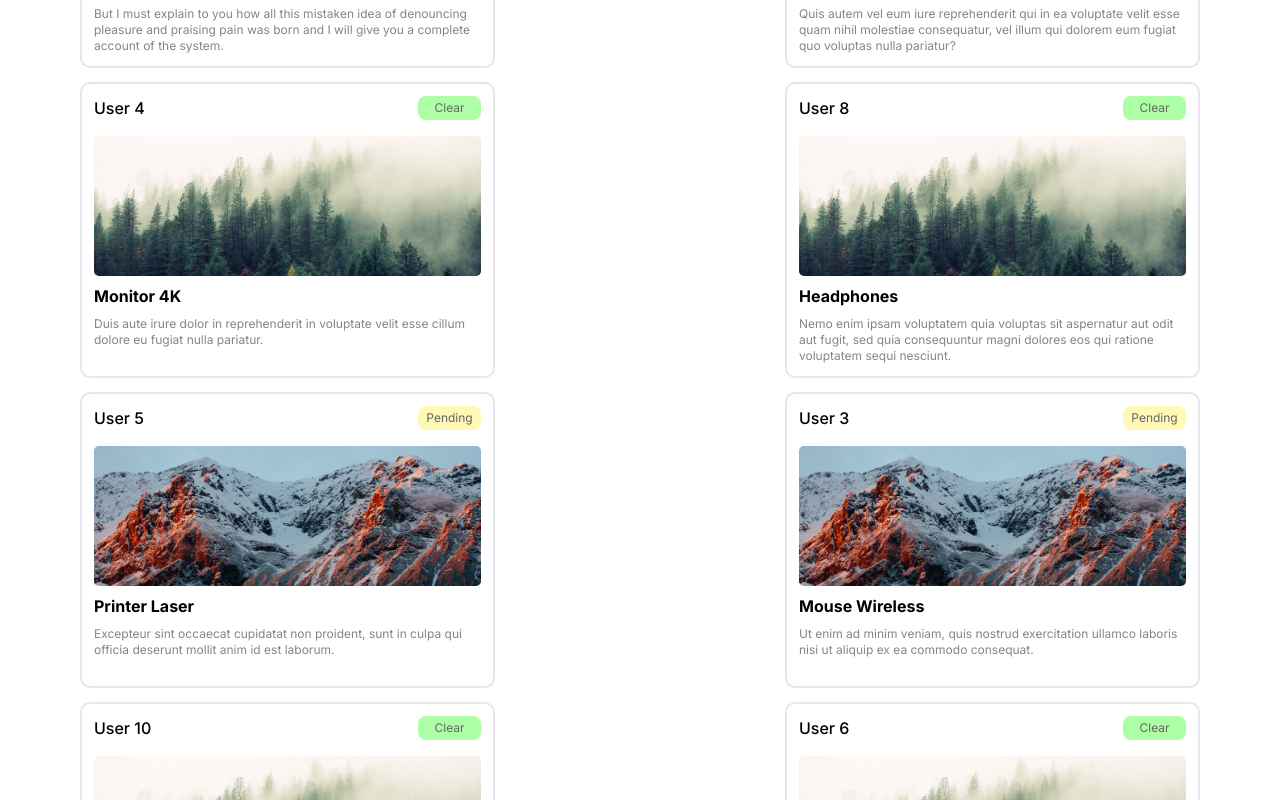
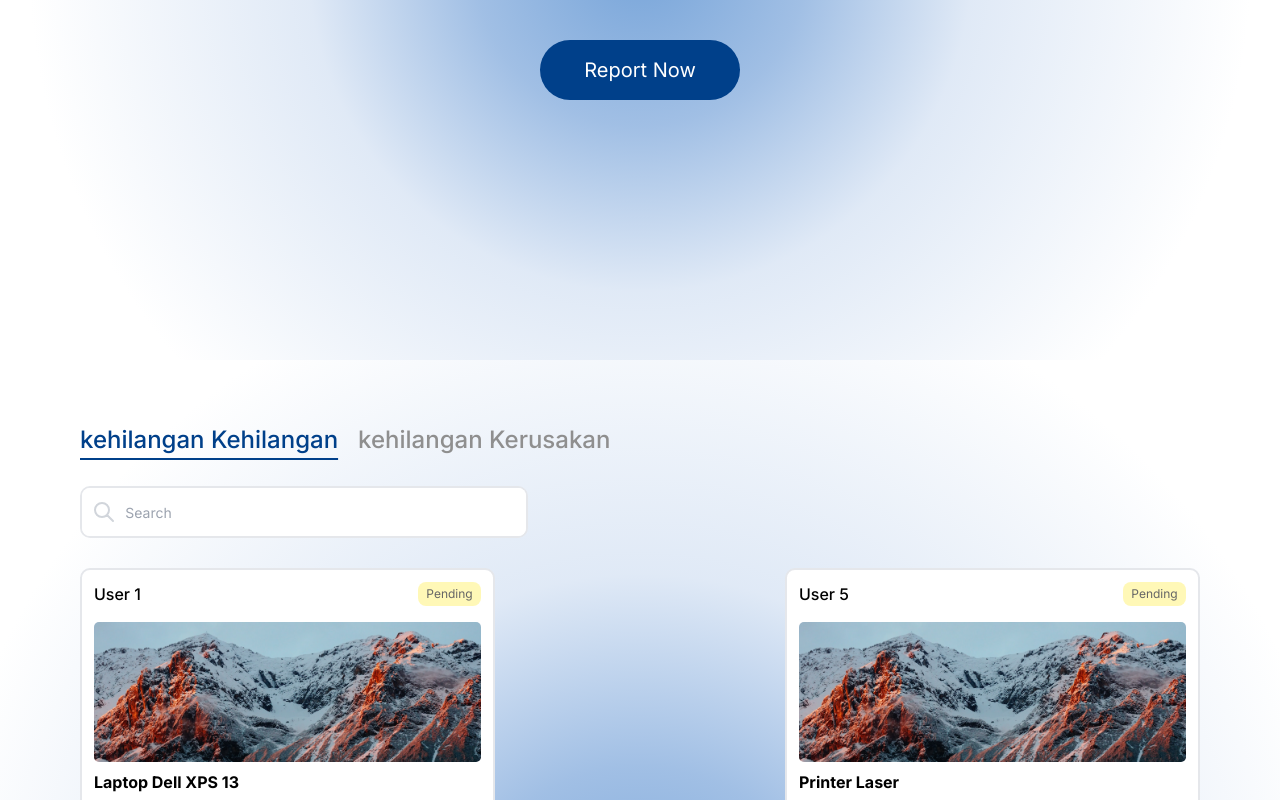
Before and after one commit to Aditya27T/sip-fe, a Next.js app: page / in a window 1280 px wide. Shown: the part 440-1240 px from the top of the page. Built offline with nearby package versions, Linux system fonts and the light colour scheme.

Commit message:
feat : logic creatdedAt, vote count

```diff
--- a/src/app/home/page.js
+++ b/src/app/home/page.js
@@ -1,38 +1,160 @@
 "use client";
-import React from "react";
+import React, { useState, useEffect } from "react";
 import { useRouter } from "next/navigation";
 import Image from "next/image";
 
 import Navbar from "@/components/Navbar";
+import Button from "@/components/Button";
 import Search from "@/components/Search";
 import styles from "@/app/home/home.module.css";
 
-const data = [
-    { id: 1, namaUser: "User 1", status: "Pending", thumbnail: "/assets/images/thumbnail_1.jpg", namaBarang: "Laptop Dell XPS 13", deskripsi: "Lorem ipsum dolor sit amet, consectetur adipiscing elit.", type: "kehilangan", vote: 0 },
-    { id: 2, namaUser: "User 2", status: "Clear", thumbnail: "/assets/images/thumbnail_2.jpg", namaBarang: "Keyboard Mechanical", deskripsi: "Sed do eiusmod tempor incididunt ut labore et dolore magna aliqua.", type: "kerusakan", vote: 5 },
-    { id: 3, namaUser: "User 3", status: "Pending", thumbnail: "/assets/images/thumbnail_1.jpg", namaBarang: "Mouse Wireless", deskripsi: "Ut enim ad minim veniam, quis nostrud exercitation ullamco laboris nisi ut aliquip ex ea commodo consequat.", type: "kehilangan", vote: 10 },
-    { id: 4, namaUser: "User 4", status: "Clear", thumbnail: "/assets/images/thumbnail_2.jpg", namaBarang: "Monitor 4K", deskripsi: "Duis aute irure dolor in reprehenderit in voluptate velit esse cillum dolore eu fugiat nulla pariatur.", type: "kerusakan", vote: 20 },
-    { id: 5, namaUser: "User 5", status: "Pending", thumbnail: "/assets/images/thumbnail_1.jpg", namaBarang: "Printer Laser", deskripsi: "Excepteur sint occaecat cupidatat non proident, sunt in culpa qui officia deserunt mollit anim id est laborum.", type: "kehilangan", vote: 13 },
-    { id: 6, namaUser: "User 6", status: "Clear", thumbnail: "/assets/images/thumbnail_2.jpg", namaBarang: "Smartphone", deskripsi: "Sed ut perspiciatis unde omnis iste natus error sit voluptatem accusantium doloremque laudantium, totam rem aperiam.", type: "kerusakan", vote: 7 },
-    { id: 7, namaUser: "User 7", status: "Pending", thumbnail: "/assets/images/thumbnail_1.jpg", namaBarang: "Tablet", deskripsi: "Eaque ipsa quae ab illo inventore veritatis et quasi architecto beatae vitae dicta sunt explicabo.", type: "kehilangan", vote: 3 },
-    { id: 8, namaUser: "User 8", status: "Clear", thumbnail: "/assets/images/thumbnail_2.jpg", namaBarang: "Headphones", deskripsi: "Nemo enim ipsam voluptatem quia voluptas sit aspernatur aut odit aut fugit, sed quia consequuntur magni dolores eos qui ratione voluptatem sequi nesciunt.", type: "kerusakan", vote: 15 },
-    { id: 9, namaUser: "User 9", status: "Pending", thumbnail: "/assets/images/thumbnail_1.jpg", namaBarang: "Webcam", deskripsi: "Neque porro quisquam est, qui dolorem ipsum quia dolor sit amet, consectetur, adipisci velit, sed quia non numquam eius modi tempora incidunt ut labore et dolore magnam aliquam quaerat voluptatem.", type: "kehilangan", vote: 2 },
-    { id: 10, namaUser: "User 10", status: "Clear", thumbnail: "/assets/images/thumbnail_2.jpg", namaBarang: "Microphone", deskripsi: "Ut enim ad minima veniam, quis nostrum exercitationem ullam corporis suscipit laboriosam, nisi ut aliquid ex ea commodi consequatur?", type: "kerusakan", vote: 8 },
-    { id: 11, namaUser: "User 11", status: "Pending", thumbnail: "/assets/images/thumbnail_1.jpg", namaBarang: "Router", deskripsi: "Quis autem vel eum iure reprehenderit qui in ea voluptate velit esse quam nihil molestiae consequatur, vel illum qui dolorem eum fugiat quo voluptas nulla pariatur?", type: "kehilangan", vote: 54 },
-    { id: 12, namaUser: "User 12", status: "Clear", thumbnail: "/assets/images/thumbnail_2.jpg", namaBarang: "External Hard Drive", deskripsi: "But I must explain to you how all this mistaken idea of denouncing pleasure and praising pain was born and I will give you a complete account of the system.", type: "kerusakan", vote: 92 }
+const initialData = [
+  {
+    id: 1, namaUser: "User 1", status: "Pending", thumbnail: "/assets/images/thumbnail_1.jpg",
+    namaBarang: "Laptop Dell XPS 13", deskripsi: "Lorem ipsum dolor sit amet, consectetur adipiscing elit.",
+    type: "kehilangan", vote: 0,
+    createdAt: "2023-11-15 10:21:37.261134+01:00", updatedAt: "2024-03-12 18:30:45.261134+01:00"
+  },
+  {
+    id: 2, namaUser: "User 2", status: "Clear", thumbnail: "/assets/images/thumbnail_2.jpg",
+    namaBarang: "Keyboard Mechanical", deskripsi: "Sed do eiusmod tempor incididunt ut labore et dolore magna aliqua.",
+    type: "kerusakan", vote: 5,
+    createdAt: "2022-06-27 14:43:37.261134+01:00", updatedAt: "2023-05-09 19:47:23.261134+01:00"
+  },
+  {
+    id: 3, namaUser: "User 3", status: "Pending", thumbnail: "/assets/images/thumbnail_1.jpg",
+    namaBarang: "Mouse Wireless", deskripsi: "Ut enim ad minim veniam, quis nostrud exercitation ullamco laboris nisi ut aliquip ex ea commodo consequat.",
+    type: "kehilangan", vote: 10,
+    createdAt: "2021-08-11 08:12:37.261134+01:00", updatedAt: "2022-10-25 16:18:54.261134+01:00"
+  },
+  {
+    id: 4, namaUser: "User 4", status: "Clear", thumbnail: "/assets/images/thumbnail_2.jpg",
+    namaBarang: "Monitor 4K", deskripsi: "Duis aute irure dolor in reprehenderit in voluptate velit esse cillum dolore eu fugiat nulla pariatur.",
+    type: "kerusakan", vote: 20,
+    createdAt: "2020-12-30 12:25:37.261134+01:00", updatedAt: "2021-04-19 11:33:48.261134+01:00"
+  },
+  {
+    id: 5, namaUser: "User 5", status: "Pending", thumbnail: "/assets/images/thumbnail_1.jpg",
+    namaBarang: "Printer Laser", deskripsi: "Excepteur sint occaecat cupidatat non proident, sunt in culpa qui officia deserunt mollit anim id est laborum.",
+    type: "kehilangan", vote: 13,
+    createdAt: "2022-09-09 07:35:37.261134+01:00", updatedAt: "2023-11-22 20:21:37.261134+01:00"
+  },
+  {
+    id: 6, namaUser: "User 6", status: "Clear", thumbnail: "/assets/images/thumbnail_2.jpg",
+    namaBarang: "Smartphone", deskripsi: "Sed ut perspiciatis unde omnis iste natus error sit voluptatem accusantium doloremque laudantium, totam rem aperiam.",
+    type: "kerusakan", vote: 7,
+    createdAt: "2021-07-04 15:48:37.261134+01:00", updatedAt: "2023-01-29 10:54:23.261134+01:00"
+  },
+  {
+    id: 7, namaUser: "User 7", status: "Pending", thumbnail: "/assets/images/thumbnail_1.jpg",
+    namaBarang: "Tablet", deskripsi: "Eaque ipsa quae ab illo inventore veritatis et quasi architecto beatae vitae dicta sunt explicabo.",
+    type: "kehilangan", vote: 3,
+    createdAt: "2020-04-13 17:02:37.261134+01:00", updatedAt: "2021-08-14 13:47:11.261134+01:00"
+  },
+  {
+    id: 8, namaUser: "User 8", status: "Clear", thumbnail: "/assets/images/thumbnail_2.jpg",
+    namaBarang: "Headphones", deskripsi: "Nemo enim ipsam voluptatem quia voluptas sit aspernatur aut odit aut fugit, sed quia consequuntur magni dolores eos qui ratione voluptatem sequi nesciunt.",
+    type: "kerusakan", vote: 15,
+    createdAt: "2023-03-21 19:13:37.261134+01:00", updatedAt: "2023-12-01 09:32:45.261134+01:00"
+  },
+  {
+    id: 9, namaUser: "User 9", status: "Pending", thumbnail: "/assets/images/thumbnail_1.jpg",
+    namaBarang: "Webcam", deskripsi: "Neque porro quisquam est, qui dolorem ipsum quia dolor sit amet, consectetur, adipisci velit, sed quia non numquam eius modi tempora incidunt ut labore et dolore magnam aliquam quaerat voluptatem.",
+    type: "kehilangan", vote: 2,
+    createdAt: "2021-11-19 11:53:37.261134+01:00", updatedAt: "2022-02-07 14:27:29.261134+01:00"
+  },
+  {
+    id: 10, namaUser: "User 10", status: "Clear", thumbnail: "/assets/images/thumbnail_2.jpg",
+    namaBarang: "Microphone", deskripsi: "Ut enim ad minima veniam, quis nostrum exercitationem ullam corporis suscipit laboriosam, nisi ut aliquid ex ea commodi consequatur?",
+    type: "kerusakan", vote: 8,
+    createdAt: "2020-10-08 05:43:37.261134+01:00", updatedAt: "2021-03-17 08:11:52.261134+01:00"
+  },
+  {
+    id: 11, namaUser: "User 11", status: "Pending", thumbnail: "/assets/images/thumbnail_1.jpg",
+    namaBarang: "Router", deskripsi: "Quis autem vel eum iure reprehenderit qui in ea voluptate velit esse quam nihil molestiae consequatur, vel illum qui dolorem eum fugiat quo voluptas nulla pariatur?",
+    type: "kehilangan", vote: 54,
+    createdAt: "2022-01-28 20:34:37.261134+01:00", updatedAt: "2023-06-15 12:45:21.261134+01:00"
+  },
+  {
+    id: 12, namaUser: "User 12", status: "Clear", thumbnail: "/assets/images/thumbnail_2.jpg",
+    namaBarang: "External Hard Drive", deskripsi: "But I must explain to you how all this mistaken idea of denouncing pleasure and praising pain was born and I will give you a complete account of the system.",
+    type: "kerusakan", vote: 92,
+    createdAt: "2020-05-06 13:18:37.261134+01:00", updatedAt: "2022-07-27 15:23:34.261134+01:00"
+  }
 ];
 
-export default function Trending() {
+
+export default function Main() {
   const router = useRouter();
-    const sortedData = data.sort((a, b) => b.vote - a.vote);
+  const [dataLaporan, setDataLaporan] = useState(initialData); // kie bisa dihapus bae ketika data wis ana nang API
+  const [selectedType, setSelectedType] = useState("kehilangan");
+  const [filteredDataLaporan, setFilteredDataLaporan] = useState([]);
+
+  useEffect(() => {
+    const fetchData = async () => {
+      try {
+        // nah nang kene kie di fetch data saka API langsung, pengganti const [dataLaporan, setDataLaporan] = useState(initialData);
+        // const response = await fetch('Link API');
+        // if (!response.ok) {
+        //     throw new Error('cannot fetch data from API');
+        // }
+        // const dataLaporan = await response.json();
+
+        const sortedFilteredDataLaporan = dataLaporan
+          .filter(item => item.type === selectedType)
+          .sort((recent, last) => new Date(last.createdAt) - new Date(recent.createdAt));
+
+        setFilteredDataLaporan(sortedFilteredDataLaporan);
+      } catch (error) {
+        console.error('errorr : ', error.message);
+      }
+    };
+
+    fetchData();
+  }, [dataLaporan, selectedType]); // mgko dataLaporan kie diapus ketika get data wis sekang API
+
+  const handleTypeChange = (type) => {
+    setSelectedType(type);
+  };
 
   return (
     <>
       <Navbar />
       <main className="w-full h-auto">
-                <section id="laporan" className="w-full h-auto flex justify-center items-center pt-[130px] pb-[50px]">
+        <section id="hero" className={`${styles.backgroundRadial} w-full h-screen flex justify-center items-center`}>
+          <div className="w-full flex flex-col gap-[20px] md:gap-[60px] justify-center items-center">
+            <h1 className="text-center text-2xl sm:text-4xl md:text-6xl mx-[20px] sm:mx-[20px] lg:mx-[120px] leading-[30px] sm:leading-[40px] md:leading-[80px]">Revolutionize Your Inventory with Smart <span className="text-[#00408A]">SIP Reporting</span></h1>
+            <a onClick={function () {
+              router.push("/login")
+            }}>
+              <Button className="w-[150px] md:w-[200px] h-[40px] md:h-[60px] font-normal rounded-[32px] bg-[#00408A] text-center text-sm md:text-xl text-white">
+                Report Now
+              </Button>
+            </a>
+          </div>
+        </section>
+
+        <section id="laporan" className={`${styles.backgroundRadial} w-full h-auto flex justify-center items-center py-16`}>
           <div className="container mx-auto">
             <div className="w-full h-auto flex flex-col gap-[30px]">
+              <div className="w-full h-auto flex flex-col justify-start gap-[30px]">
+                {/* Option */}
+                <div className="w-full h-auto flex justify-center lg:justify-start">
+                  <ul className="flex items-center gap-5">
+                    <li
+                      className={`text-xs sm:text-base md:text-2xl font-medium cursor-pointer ${selectedType === 'kehilangan' ? 'underline underline-offset-[5px] sm:underline-offset-[10px] text-[#00408A]' : 'text-[#8F8F8F]'}`}
+                      onClick={() => handleTypeChange('kehilangan')}
+                    >
+                      kehilangan Kehilangan
+                    </li>
+                    <li
+                      className={`text-xs sm:text-base md:text-2xl font-medium cursor-pointer ${selectedType === 'kerusakan' ? 'underline underline-offset-[5px] sm:underline-offset-[10px] text-[#00408A]' : 'text-[#8F8F8F]'}`}
+                      onClick={() => handleTypeChange('kerusakan')}
+                    >
+                      kehilangan Kerusakan
+                    </li>
+                  </ul>
+                </div>
                 {/* Search */}
                 <div className="w-full lg:max-w-md rounded-[10px] border-2">
                   <div className="relative flex items-center w-full h-[40px] sm:h-12 rounded-lg focus-within:shadow-lg bg-white overflow-hidden">
@@ -44,9 +166,10 @@ export default function Trending() {
                     <Search className="peer h-full w-full outline-none text-sm text-gray-700 pr-2" type="text" id="search" placeholder="Search" />
                   </div>
                 </div>
-                            {/* Data Card kehilangan */}
-                            <div className="w-full h-auto flex flex-wrap justify-between items-center gap-[14px]">
-                                {sortedData.map((item, index) => (
+              </div>
+              {/* Laporan Data */}
+              <div className="w-full h-auto flex flex-wrap justify-between items-center gap-[20px]">
+                {filteredDataLaporan.map((item, index) => (
                   <div key={index} className="w-full md:max-w-[345px] lg:max-w-[415px] h-[400px] md:h-[257px] lg:h-[296px] flex flex-col gap-2 p-3 border-2 rounded-[10px] bg-white">
                     <div className="w-full h-auto flex justify-between items-center">
                       <h3 className="text-base font-medium">{item.namaUser}</h3>
@@ -62,7 +185,7 @@ export default function Trending() {
                       className="w-full h-[250px] md:h-[105px] lg:h-[140px] !mt-[8px] object-cover rounded-[5px]"
                     />
                     <h2 className="text-sm lg:text-base font-bold">{item.namaBarang}</h2>
-                                        <p className={`${styles.kehilanganCardDescription} text-xs text-[#858585] overflow-hidden`}>{item.deskripsi}</p>
+                    <p className={`${styles.laporanCardDescription} text-xs text-[#858585] overflow-hidden`}>{item.deskripsi}</p>
                   </div>
                 ))}
               </div>
@@ -71,5 +194,5 @@ export default function Trending() {
         </section>
       </main>
     </>
-    );
+  )
 }
--- a/src/app/trending/page.js
+++ b/src/app/trending/page.js
@@ -1,5 +1,5 @@
 "use client";
-import React, { useState } from "react";
+import React from "react";
 import { useRouter } from "next/navigation";
 import Image from "next/image";
 
@@ -7,23 +7,85 @@ import Navbar from "@/components/Navbar";
 import Search from "@/components/Search";
 import styles from "@/app/home/home.module.css";
 
-const data = [
-    { id:1, namaUser: "User 1", status: "Pending", thumbnail: "/assets/images/thumbnail_1.jpg", namaBarang: "Laptop Dell XPS 13", deskripsi: "Lorem ipsum dolor sit amet, consectetur adipiscing elit.", type: "kehilangan", vote: 0 },
-    { id:2, namaUser: "User 2", status: "Clear", thumbnail: "/assets/images/thumbnail_2.jpg", namaBarang: "Keyboard Mechanical", deskripsi: "Sed do eiusmod tempor incididunt ut labore et dolore magna aliqua.", type: "kerusakan", vote: 5},
-    { id:3, namaUser: "User 3", status: "Pending", thumbnail: "/assets/images/thumbnail_1.jpg", namaBarang: "Mouse Wireless", deskripsi: "Ut enim ad minim veniam, quis nostrud exercitation ullamco laboris nisi ut aliquip ex ea commodo consequat.", type: "kehilangan", vote: 10},
-    { id:4, namaUser: "User 4", status: "Clear", thumbnail: "/assets/images/thumbnail_2.jpg", namaBarang: "Monitor 4K", deskripsi: "Duis aute irure dolor in reprehenderit in voluptate velit esse cillum dolore eu fugiat nulla pariatur.", type: "kerusakan", vote: 20},
-    { id:5, namaUser: "User 5", status: "Pending", thumbnail: "/assets/images/thumbnail_1.jpg", namaBarang: "Printer Laser", deskripsi: "Excepteur sint occaecat cupidatat non proident, sunt in culpa qui officia deserunt mollit anim id est laborum.", type: "kehilangan", vote: 13},
-    { id:6, namaUser: "User 6", status: "Clear", thumbnail: "/assets/images/thumbnail_2.jpg", namaBarang: "Smartphone", deskripsi: "Sed ut perspiciatis unde omnis iste natus error sit voluptatem accusantium doloremque laudantium, totam rem aperiam.", type: "kerusakan", vote: 7},
-    { id:7, namaUser: "User 7", status: "Pending", thumbnail: "/assets/images/thumbnail_1.jpg", namaBarang: "Tablet", deskripsi: "Eaque ipsa quae ab illo inventore veritatis et quasi architecto beatae vitae dicta sunt explicabo.", type: "kehilangan", vote: 3},
-    { id:8, namaUser: "User 8", status: "Clear", thumbnail: "/assets/images/thumbnail_2.jpg", namaBarang: "Headphones", deskripsi: "Nemo enim ipsam voluptatem quia voluptas sit aspernatur aut odit aut fugit, sed quia consequuntur magni dolores eos qui ratione voluptatem sequi nesciunt.", type: "kerusakan", vote: 15},
-    { id:9, namaUser: "User 9", status: "Pending", thumbnail: "/assets/images/thumbnail_1.jpg", namaBarang: "Webcam", deskripsi: "Neque porro quisquam est, qui dolorem ipsum quia dolor sit amet, consectetur, adipisci velit, sed quia non numquam eius modi tempora incidunt ut labore et dolore magnam aliquam quaerat voluptatem.", type: "kehilangan", vote: 2},
-    { id:10, namaUser: "User 10", status: "Clear", thumbnail: "/assets/images/thumbnail_2.jpg", namaBarang: "Microphone", deskripsi: "Ut enim ad minima veniam, quis nostrum exercitationem ullam corporis suscipit laboriosam, nisi ut aliquid ex ea commodi consequatur?", type: "kerusakan", vote: 8},
-    { id:11, namaUser: "User 11", status: "Pending", thumbnail: "/assets/images/thumbnail_1.jpg", namaBarang: "Router", deskripsi: "Quis autem vel eum iure reprehenderit qui in ea voluptate velit esse quam nihil molestiae consequatur, vel illum qui dolorem eum fugiat quo voluptas nulla pariatur?", type: "kehilangan", vote: 54},
-    { id:12, namaUser: "User 12", status: "Clear", thumbnail: "/assets/images/thumbnail_2.jpg", namaBarang: "External Hard Drive", deskripsi: "But I must explain to you how all this mistaken idea of denouncing pleasure and praising pain was born and I will give you a complete account of the system.", type: "kerusakan", vote: 92}
+const initialData = [
+    {
+        id: 1, namaUser: "User 1", status: "Pending", thumbnail: "/assets/images/thumbnail_1.jpg",
+        namaBarang: "Laptop Dell XPS 13", deskripsi: "Lorem ipsum dolor sit amet, consectetur adipiscing elit.",
+        type: "kehilangan", vote: 0,
+        createdAt: "2023-11-15 10:21:37.261134+01:00", updatedAt: "2024-03-12 18:30:45.261134+01:00"
+    },
+    {
+        id: 2, namaUser: "User 2", status: "Clear", thumbnail: "/assets/images/thumbnail_2.jpg",
+        namaBarang: "Keyboard Mechanical", deskripsi: "Sed do eiusmod tempor incididunt ut labore et dolore magna aliqua.",
+        type: "kerusakan", vote: 5,
+        createdAt: "2022-06-27 14:43:37.261134+01:00", updatedAt: "2023-05-09 19:47:23.261134+01:00"
+    },
+    {
+        id: 3, namaUser: "User 3", status: "Pending", thumbnail: "/assets/images/thumbnail_1.jpg",
+        namaBarang: "Mouse Wireless", deskripsi: "Ut enim ad minim veniam, quis nostrud exercitation ullamco laboris nisi ut aliquip ex ea commodo consequat.",
+        type: "kehilangan", vote: 10,
+        createdAt: "2021-08-11 08:12:37.261134+01:00", updatedAt: "2022-10-25 16:18:54.261134+01:00"
+    },
+    {
+        id: 4, namaUser: "User 4", status: "Clear", thumbnail: "/assets/images/thumbnail_2.jpg",
+        namaBarang: "Monitor 4K", deskripsi: "Duis aute irure dolor in reprehenderit in voluptate velit esse cillum dolore eu fugiat nulla pariatur.",
+        type: "kerusakan", vote: 20,
+        createdAt: "2020-12-30 12:25:37.261134+01:00", updatedAt: "2021-04-19 11:33:48.261134+01:00"
+    },
+    {
+        id: 5, namaUser: "User 5", status: "Pending", thumbnail: "/assets/images/thumbnail_1.jpg",
+        namaBarang: "Printer Laser", deskripsi: "Excepteur sint occaecat cupidatat non proident, sunt in culpa qui officia deserunt mollit anim id est laborum.",
+        type: "kehilangan", vote: 13,
+        createdAt: "2022-09-09 07:35:37.261134+01:00", updatedAt: "2023-11-22 20:21:37.261134+01:00"
+    },
+    {
+        id: 6, namaUser: "User 6", status: "Clear", thumbnail: "/assets/images/thumbnail_2.jpg",
+        namaBarang: "Smartphone", deskripsi: "Sed ut perspiciatis unde omnis iste natus error sit voluptatem accusantium doloremque laudantium, totam rem aperiam.",
+        type: "kerusakan", vote: 7,
+        createdAt: "2021-07-04 15:48:37.261134+01:00", updatedAt: "2023-01-29 10:54:23.261134+01:00"
+    },
+    {
+        id: 7, namaUser: "User 7", status: "Pending", thumbnail: "/assets/images/thumbnail_1.jpg",
+        namaBarang: "Tablet", deskripsi: "Eaque ipsa quae ab illo inventore veritatis et quasi architecto beatae vitae dicta sunt explicabo.",
+        type: "kehilangan", vote: 3,
+        createdAt: "2020-04-13 17:02:37.261134+01:00", updatedAt: "2021-08-14 13:47:11.261134+01:00"
+    },
+    {
+        id: 8, namaUser: "User 8", status: "Clear", thumbnail: "/assets/images/thumbnail_2.jpg",
+        namaBarang: "Headphones", deskripsi: "Nemo enim ipsam voluptatem quia voluptas sit aspernatur aut odit aut fugit, sed quia consequuntur magni dolores eos qui ratione voluptatem sequi nesciunt.",
+        type: "kerusakan", vote: 15,
+        createdAt: "2023-03-21 19:13:37.261134+01:00", updatedAt: "2023-12-01 09:32:45.261134+01:00"
+    },
+    {
+        id: 9, namaUser: "User 9", status: "Pending", thumbnail: "/assets/images/thumbnail_1.jpg",
+        namaBarang: "Webcam", deskripsi: "Neque porro quisquam est, qui dolorem ipsum quia dolor sit amet, consectetur, adipisci velit, sed quia non numquam eius modi tempora incidunt ut labore et dolore magnam aliquam quaerat voluptatem.",
+        type: "kehilangan", vote: 2,
+        createdAt: "2021-11-19 11:53:37.261134+01:00", updatedAt: "2022-02-07 14:27:29.261134+01:00"
+    },
+    {
+        id: 10, namaUser: "User 10", status: "Clear", thumbnail: "/assets/images/thumbnail_2.jpg",
+        namaBarang: "Microphone", deskripsi: "Ut enim ad minima veniam, quis nostrum exercitationem ullam corporis suscipit laboriosam, nisi ut aliquid ex ea commodi consequatur?",
+        type: "kerusakan", vote: 8,
+        createdAt: "2020-10-08 05:43:37.261134+01:00", updatedAt: "2021-03-17 08:11:52.261134+01:00"
+    },
+    {
+        id: 11, namaUser: "User 11", status: "Pending", thumbnail: "/assets/images/thumbnail_1.jpg",
+        namaBarang: "Router", deskripsi: "Quis autem vel eum iure reprehenderit qui in ea voluptate velit esse quam nihil molestiae consequatur, vel illum qui dolorem eum fugiat quo voluptas nulla pariatur?",
+        type: "kehilangan", vote: 54,
+        createdAt: "2022-01-28 20:34:37.261134+01:00", updatedAt: "2023-06-15 12:45:21.261134+01:00"
+    },
+    {
+        id: 12, namaUser: "User 12", status: "Clear", thumbnail: "/assets/images/thumbnail_2.jpg",
+        namaBarang: "External Hard Drive", deskripsi: "But I must explain to you how all this mistaken idea of denouncing pleasure and praising pain was born and I will give you a complete account of the system.",
+        type: "kerusakan", vote: 92,
+        createdAt: "2020-05-06 13:18:37.261134+01:00", updatedAt: "2022-07-27 15:23:34.261134+01:00"
+    }
 ];
+
 
 export default function Trending() {
     const router = useRouter();
+    const sortedData = initialData.sort((recent, last) => last.vote - recent.vote);
 
     return (
         <>
@@ -45,7 +107,7 @@ export default function Trending() {
                             </div>
                             {/* Data Card kehilangan */}
                             <div className="w-full h-auto flex flex-wrap justify-between items-center gap-[14px]">
-                                {data.map((item, index) => (
+                                {sortedData.map((item, index) => (
                                     <div key={index} className="w-full md:max-w-[345px] lg:max-w-[415px] h-[400px] md:h-[257px] lg:h-[296px] flex flex-col gap-2 p-3 border-2 rounded-[10px] bg-white">
                                         <div className="w-full h-auto flex justify-between items-center">
                                             <h3 className="text-base font-medium">{item.namaUser}</h3>
@@ -61,7 +123,7 @@ export default function Trending() {
                                             className="w-full h-[250px] md:h-[105px] lg:h-[140px] !mt-[8px] object-cover rounded-[5px]"
                                         />
                                         <h2 className="text-sm lg:text-base font-bold">{item.namaBarang}</h2>
-                                        <p className={`${styles.kehilanganCardDescription} text-xs text-[#858585] overflow-hidden`}>{item.deskripsi}</p>
+                                        <p className={`${styles.laporanCardDescription} text-xs text-[#858585] overflow-hidden`}>{item.deskripsi}</p>
                                     </div>
                                 ))}
                             </div>
@@ -70,5 +132,5 @@ export default function Trending() {
                 </section>
             </main>
         </>
-    )
+    );
 }
```
Lines whose indentation alone changed are shown as unchanged.
